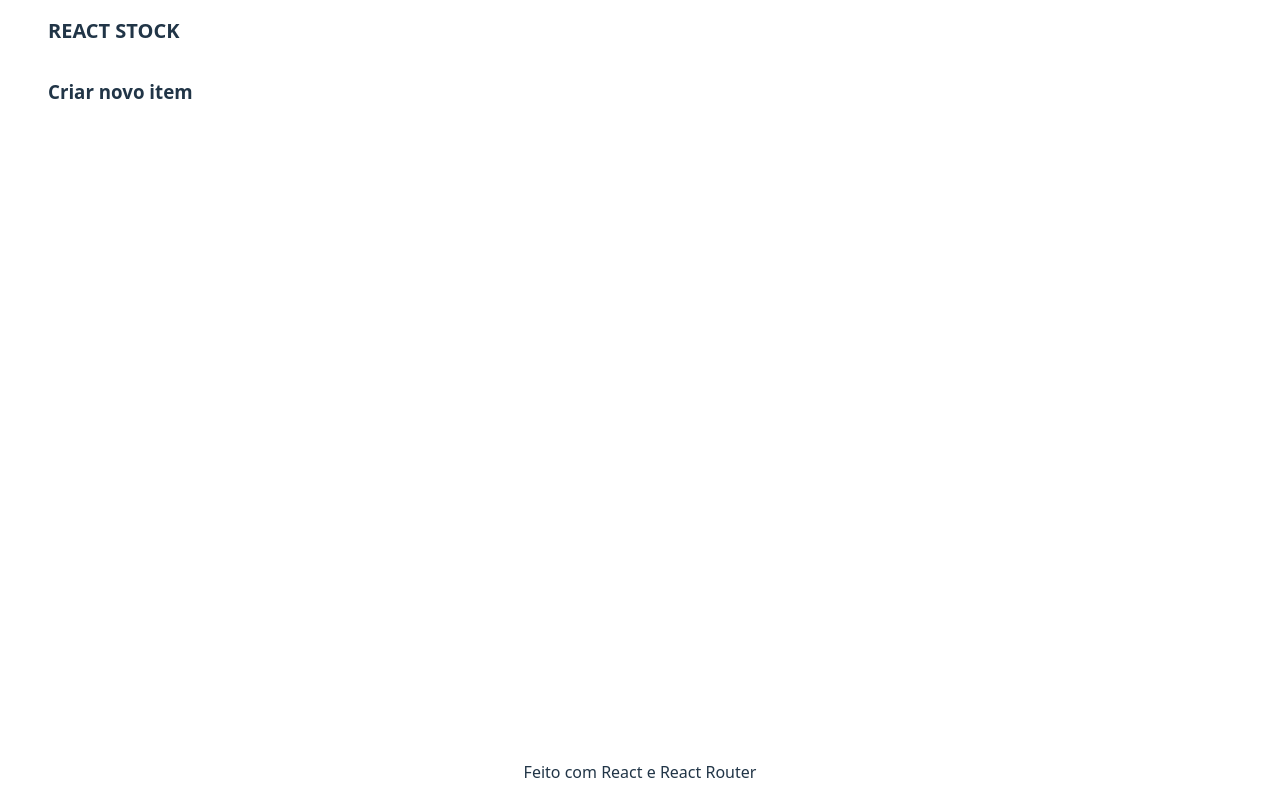
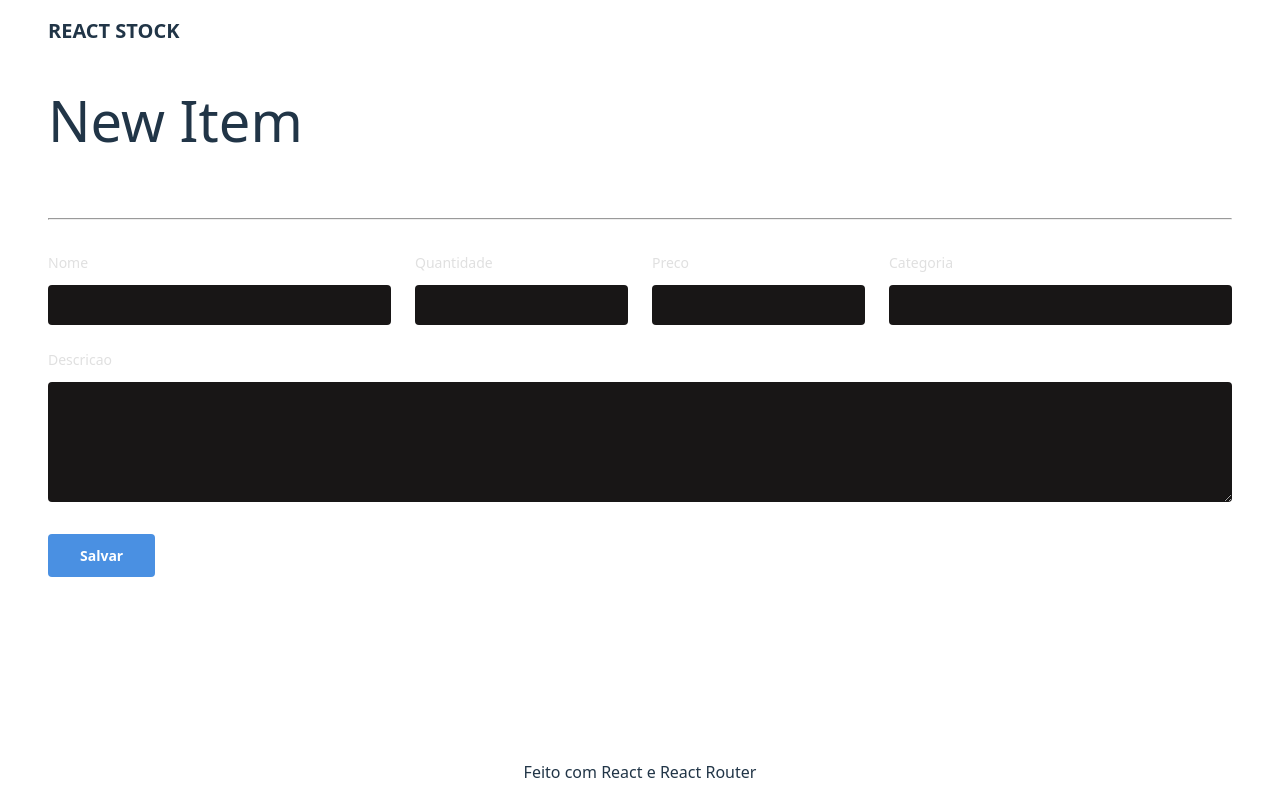
Before and after one commit to adriansodr3/Gestor-de-estoque, a React (Vite) app: page /newItem in a window 1280 px wide. Built offline with nearby package versions, Linux system fonts and the light colour scheme.

Commit message:
feat: Adicionando formulario para adicionar novo item.

```diff
--- /dev/null
+++ b/src/components/ItemsNav/ItemsNav.jsx
@@ -0,0 +1,15 @@
+import { Link } from "react-router-dom"
+import Styles from "./ItemsNav.module.css"
+
+export default function ItemsNav({title}) {
+    return (
+        <>
+            <h3 className={Styles.title}>{title}</h3>
+            <nav className={Styles.nav}>
+                <Link to='/items'>Todos os itens</Link>
+                <Link to='/newItem'>Novo Item</Link>
+            </nav>
+            <hr className={Styles.divider} />
+        </>
+    )
+}
--- /dev/null
+++ b/src/components/ItemsNav/ItemsNav.module.css
@@ -0,0 +1,16 @@
+.title {
+    font-size: 3.5rem;
+    font-weight: 400;
+    padding-bottom: 2rem;
+}
+
+.nav {
+    display: flex;
+    align-items: center;
+    justify-content: flex-start;
+    gap: 2rem;
+}
+
+.divider {
+    margin-bottom: 2rem;
+}
--- /dev/null
+++ b/src/components/StockForms/StockForms.jsx
@@ -0,0 +1,82 @@
+import Styles from "./StockForms.module.css"
+import ItemsNav from "../ItemsNav/ItemsNav"
+import { useState, useContext } from "react"
+import { StockContext } from "../../contexts/StockContext"
+
+export default function StockForms({title, nome, quantidade, preco, categoria, descricao}){
+
+    const [name, setName] = useState()
+    const [quantity, setQuantity] = useState()
+    const [price, setPrice] = useState()
+    const [category, setCategory] = useState()
+    const [description, setDescription] = useState()
+
+    const { addItem } = useContext(StockContext)
+
+    function addItemOnStorage(e){
+        e.preventDefault()
+
+         // Validação
+        if (!name?.trim() || !quantity || !price || !category?.trim()) {
+            alert('Preencha todos os campos obrigatórios!')
+            return
+        }
+
+        // Validar números
+        if (Number(quantity) <= 0 || Number(price) <= 0) {
+            alert('Quantidade e preço devem ser maiores que zero!')
+            return
+        }
+
+        const newItem = {
+            nome: name,
+            quantidade: Number(quantity),
+            preco: Number(price),
+            categoria: category,
+            descricao: description || ""
+        }
+
+        addItem(newItem)
+        alert('Item adicionado com sucesso!')
+
+        // Limpar campos
+        setName('')
+        setQuantity('')
+        setPrice('')
+        setCategory('')
+        setDescription('')
+    }
+
+
+    return (
+        <section>
+            <ItemsNav title={title} />
+            <form onSubmit={addItemOnStorage}>
+            <div className={Styles.linhaInput1}>
+                <div>
+                    <label htmlFor="name">Nome</label>
+                    <input type="text" id="name" value={name} onChange={e => setName(e.target.value)}/>
+                </div>
+                <div>
+                    <label htmlFor="quantity">Quantidade</label>
+                    <input type="number" id="quantity" value={quantity} onChange={e => setQuantity(e.target.value)}/>
+                </div>
+                <div>
+                    <label htmlFor="price">Preco</label>
+                    <input type="number" id="name" step="0.01" value={price} onChange={e => setPrice(e.target.value)}/>
+                </div>
+                <div>
+                    <label htmlFor="category">Categoria</label>
+                    <input type="text" id="category" value={category} onChange={e => setCategory(e.target.value)}/>
+                </div>
+            </div>
+            <div>
+                <label htmlFor="description" className="description">Descricao</label>
+                <textarea id="description" value={description} onChange={e => setDescription(e.target.value)}></textarea>
+            </div>
+            <button type="submit">Salvar</button>
+        </form>
+        </section>
+
+    )
+}
--- /dev/null
+++ b/src/components/StockForms/StockForms.module.css
@@ -0,0 +1,126 @@
+form {
+    display: flex;
+    flex-direction: column;
+    gap: 1.5rem;
+    align-items: flex-start;
+    justify-content: center;
+}
+
+.linhaInput1 {
+    display: grid;
+    grid-template-columns: 2fr 1fr 1fr 2fr;
+    gap: 1.5rem;
+    width: 100%;
+}
+
+.linhaInput1 > div {
+    display: flex;
+    flex-direction: column;
+    gap: 0.5rem;
+}
+
+/* Labels */
+label {
+    color: #e0e0e0;
+    font-size: 14px;
+    font-weight: 500;
+    margin-bottom: 4px;
+}
+
+/* Inputs de texto e número */
+input[type="text"],
+input[type="number"] {
+    background-color: rgb(24, 22, 22);
+    border: none;
+    border-radius: 4px;
+    padding: 12px 16px;
+    color: #ffffff;
+    font-size: 14px;
+    transition: all 0.2s;
+}
+
+input[type="text"]:focus,
+input[type="number"]:focus {
+    outline: none;
+    background-color: #333;
+}
+
+input[type="text"]::placeholder,
+input[type="number"]::placeholder {
+    color: #666;
+}
+
+/* Container do textarea */
+form > div:nth-child(2) {
+    width: 100%;
+    display: flex;
+    flex-direction: column;
+    gap: 0.5rem;
+}
+
+/* Textarea */
+textarea {
+    background-color: rgb(24, 22, 22);
+    border: none;
+    border-radius: 4px;
+    padding: 12px 16px;
+    color: #ffffff;
+    font-size: 14px;
+    min-height: 120px;
+    resize: vertical;
+    font-family: inherit;
+    transition: all 0.2s;
+    width: 100%;
+    box-sizing: border-box;
+}
+
+textarea:focus {
+    outline: none;
+    background-color: #333;
+}
+
+textarea::placeholder {
+    color: #666;
+}
+
+/* Remover setas do input number no Chrome/Safari/Edge */
+input[type="number"]::-webkit-outer-spin-button,
+input[type="number"]::-webkit-inner-spin-button {
+    -webkit-appearance: none;
+    margin: 0;
+}
+
+/* Remover setas do input number no Firefox */
+input[type="number"] {
+    -moz-appearance: textfield;
+}
+
+/* Botão Submit */
+button[type="submit"] {
+    background-color: #4a90e2;
+    color: #ffffff;
+    border: none;
+    border-radius: 4px;
+    padding: 12px 32px;
+    font-size: 14px;
+    font-weight: 600;
+    cursor: pointer;
+    transition: all 0.2s;
+    margin-top: 0.5rem;
+}
+
+button[type="submit"]:hover {
+    background-color: #357abd;
+    transform: translateY(-2px);
+    box-shadow: 0 4px 12px rgba(74, 144, 226, 0.3);
+}
+
+button[type="submit"]:active {
+    transform: translateY(0);
+    box-shadow: 0 2px 6px rgba(74, 144, 226, 0.2);
+}
+
+button[type="submit"]:focus {
+    outline: none;
+    box-shadow: 0 0 0 3px rgba(74, 144, 226, 0.3);
+}
--- a/src/components/StockItemsTable/StockItemsTable.jsx
+++ b/src/components/StockItemsTable/StockItemsTable.jsx
@@ -20,7 +20,7 @@ export default function StockResume({stockItems}){
                         <td>{item.nome}</td>
                         <td>{item.quantidade}</td>
                         <td>{item.categoria}</td>
-                        <td>
+                        <td className={Styles.buttons}>
                             <Link to={`/items/${item.id}`}>
                                 <button className={Styles.viewButton}>Ver</button>
                             </Link>
--- a/src/components/StockItemsTable/StockItemsTable.module.css
+++ b/src/components/StockItemsTable/StockItemsTable.module.css
@@ -36,8 +36,16 @@
     text-align: right;
 }
 
+
+.buttons{
+    display: flex;
+    align-items: center;
+    justify-content: center;
+    gap: 1rem;
+}
+
 .viewButton {
-    background-color: #ffffff;
+    background-color: #0993d3;
     color: #1a1a1a;
     border: none;
     padding: 8px 24px;
@@ -49,7 +57,7 @@
 }
 
 .viewButton:hover {
-    background-color: #e0e0e0;
+    background-color: #21aff1;
     transform: translateY(-1px);
 }
 
@@ -79,8 +87,8 @@
 }
 
 .deleteButton {
-    background-color: #ffffff;
-    color: #1a1a1a;
+    background-color: #cc3535;
+    color: #ffffff;
     border: none;
     padding: 8px 24px;
     border-radius: 4px;
@@ -91,7 +99,7 @@
 }
 
 .deleteButton:hover {
-    background-color: #e0e0e0;
+    background-color: #a32d2d;
     transform: translateY(-1px);
 }
 
--- a/src/components/StockResume/StockResume.module.css
+++ b/src/components/StockResume/StockResume.module.css
@@ -4,6 +4,7 @@
     border-radius: 8px;
     overflow: hidden;
     border-collapse: collapse;
+    table-layout: fixed;
 }
 
 .table thead {
@@ -16,6 +17,14 @@
     font-size: 18px;
     font-weight: 600;
     color: #ffffff;
+}
+
+.table thead tr th:first-child {
+    width: 70%;
+}
+
+.table thead tr th:last-child {
+    width: 30%;
 }
 
 .table tbody tr {
@@ -37,7 +46,7 @@
 }
 
 .viewButton {
-    background-color: #ffffff;
+    background-color: #3487b8;
     color: #1a1a1a;
     border: none;
     padding: 8px 24px;
@@ -49,7 +58,7 @@
 }
 
 .viewButton:hover {
-    background-color: #e0e0e0;
+    background-color: #45a0d4;
     transform: translateY(-1px);
 }
 
--- a/src/pages/Home/Home.jsx
+++ b/src/pages/Home/Home.jsx
@@ -8,13 +8,16 @@ export default function Home(){
 
     const { items } = useContext(StockContext)
 
-    const diversidadeItens = new Set(items.map(item => item.codigo)).size
+    const diversidadeItens = new Set(items.map(item => item.nome)).size
     const quantidadeTotalItens = items.reduce((acc, item) => acc + item.quantidade, 0)
 
     const adicionadosNosUltimos10dias = items.filter((item) =>{
         const dataAtual = new Date()
         const dataCriacao = new Date(item.criado_em)
         const diferencasEmdia = (dataAtual - dataCriacao) / (1000 * 60 * 60 * 24)
+
+        console.log('📦 Item:', item.nome, '| Dias:', diferencasEmdia.toFixed(2), '| Data:', item.criado_em)
+
         return diferencasEmdia <= 10
     }).length
 
--- a/src/pages/Home/Home.module.css
+++ b/src/pages/Home/Home.module.css
@@ -17,4 +17,10 @@
     display: flex;
     justify-content: space-around;
     gap: 4rem;
+    align-items: flex-start;
 }
+
+.resume > * {
+    flex: 1;
+    min-width: 0;
+}
--- a/src/pages/NewItem/NewItem.jsx
+++ b/src/pages/NewItem/NewItem.jsx
@@ -1,7 +1,8 @@
+import StockForms from "../../components/StockForms/StockForms"
+
+
 export default function NewItem(){
     return (
-        <section>
-            <h3>Criar novo item</h3>
-        </section>
+        <StockForms title="New Item" />
     )
 }
--- a/src/pages/StockItems/StocksItem.jsx
+++ b/src/pages/StockItems/StocksItem.jsx
@@ -1,21 +1,16 @@
-import { Link } from "react-router-dom"
 import Styles from "./StockItem.module.css"
 import StockItemsTable from "../../components/StockItemsTable/StockItemsTable"
+import ItemsNav from "../../components/ItemsNav/ItemsNav"
 import { StockContext } from "../../contexts/StockContext"
 import { useContext } from "react"
 
 export default function StockItems(){
 
-    const {items} = useContext(StockContext)
+    const { items } = useContext(StockContext)
 
     return (
         <section className={Styles.container}>
-            <h3 className={Styles.title}>Stock Items</h3>
-            <nav>
-                <Link to='/items'>Todos os itens</Link>
-                <Link to='/newItem'>Novo Item</Link>
-            </nav>
-            <hr />
+            <ItemsNav title="Stock Items" />
             <StockItemsTable stockItems={items} />
         </section>
     )
```
Also changed, not shown: src/contexts/StockContext.jsx (+13 -13 lines).
